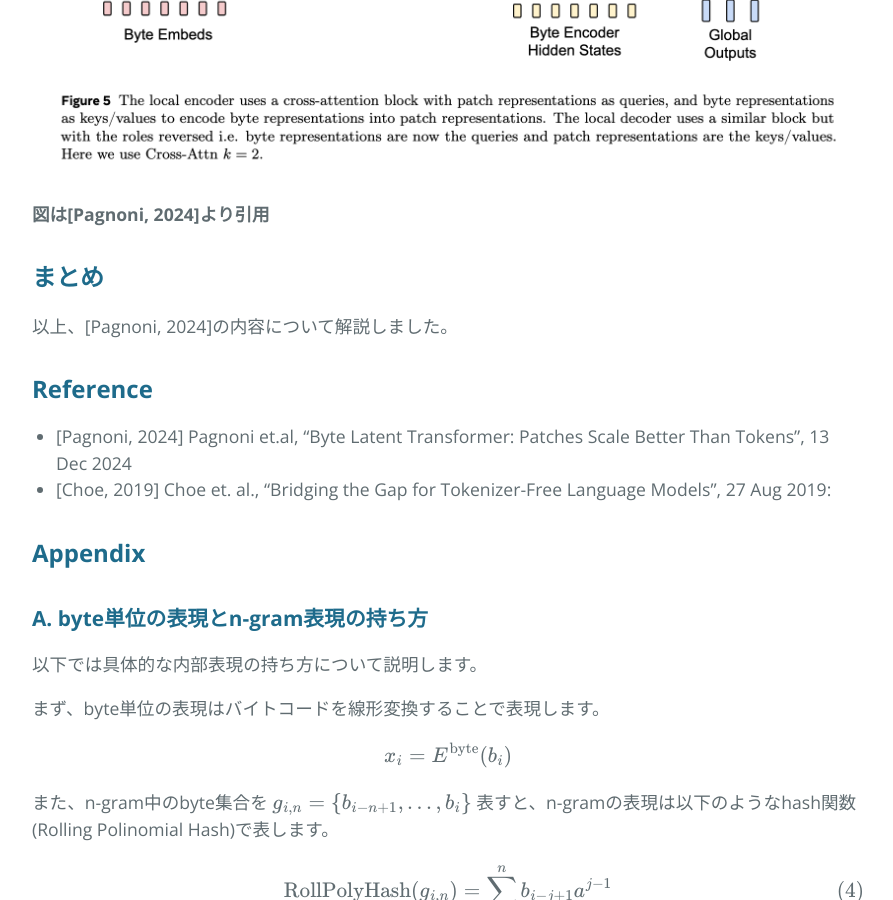
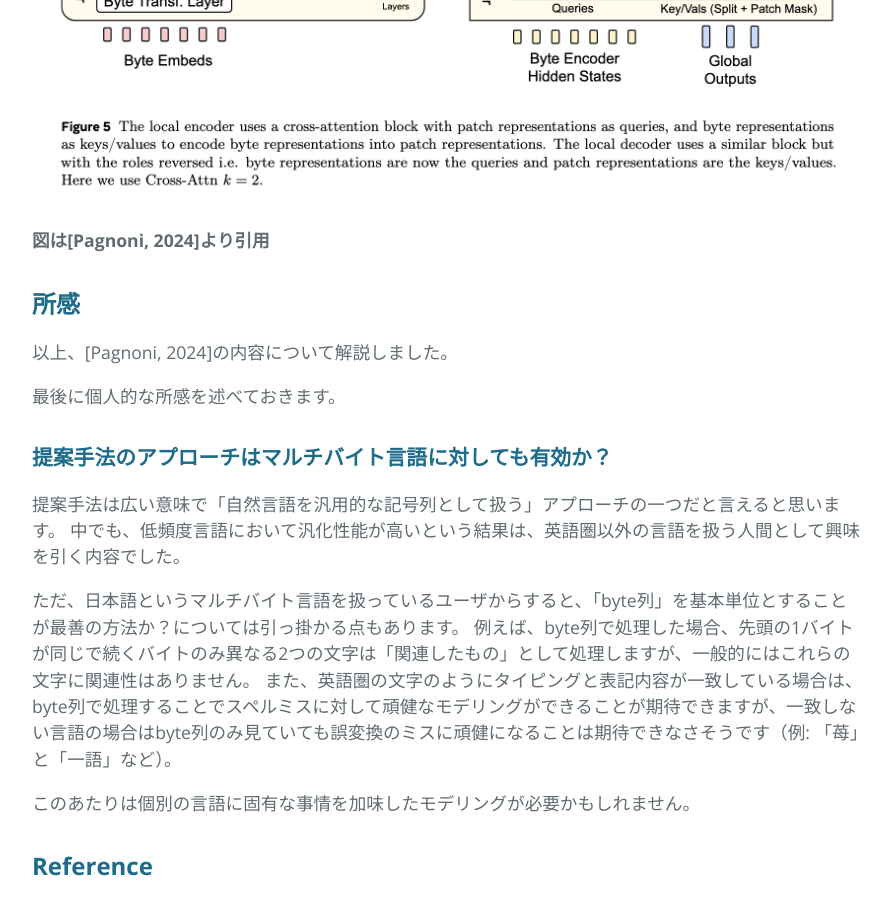
Before and after one commit to bilzard/bilzard.github.io, a Jekyll site: the page built from _posts/2025-01-01-byte-latent-transformer.md, in a window 1280 px wide and 900 px high, scrolled down 11229 px. Shown: the whole window, without its empty margins (192-1085 px from the left). Built offline with Jekyll 4.4.1, drawn with Linux system fonts in a browser that asks for light colours; comment, search, counter and statistics services are not loaded; some of the changed text lies outside the part shown.

Commit message:
所感と追記

```diff
--- a/_posts/2025-01-01-byte-latent-transformer.md
+++ b/_posts/2025-01-01-byte-latent-transformer.md
@@ -238,9 +238,22 @@ Encoder/Decoderは入力列と出力列の表現が異なるため、encoder-dec
 
 **図は[Pagnoni, 2024]より引用**
 
-## まとめ
+## 所感
 
 以上、[Pagnoni, 2024]の内容について解説しました。
+
+最後に個人的な所感を述べておきます。
+
+### 提案手法のアプローチはマルチバイト言語に対しても有効か？
+
+提案手法は広い意味で「自然言語を汎用的な記号列として扱う」アプローチの一つだと言えると思います。
+中でも、低頻度言語において汎化性能が高いという結果は、英語圏以外の言語を扱う人間として興味を引く内容でした。
+
+ただ、日本語というマルチバイト言語を扱っているユーザからすると、「byte列」を基本単位とすることが最善の方法か？については引っ掛かる点もあります。
+例えば、byte列で処理した場合、先頭の1バイトが同じで続くバイトのみ異なる2つの文字は「関連したもの」として処理しますが、一般的にはこれらの文字に関連性はありません。
+また、英語圏の文字のようにタイピングと表記内容が一致している場合は、byte列で処理することでスペルミスに対して頑健なモデリングができることが期待できますが、一致しない言語の場合はbyte列のみ見ていても誤変換のミスに頑健になることは期待できなさそうです（例: 「苺」と「一語」など）。
+
+このあたりは個別の言語に固有な事情を加味したモデリングが必要かもしれません。
 
 ## Reference
 
```
